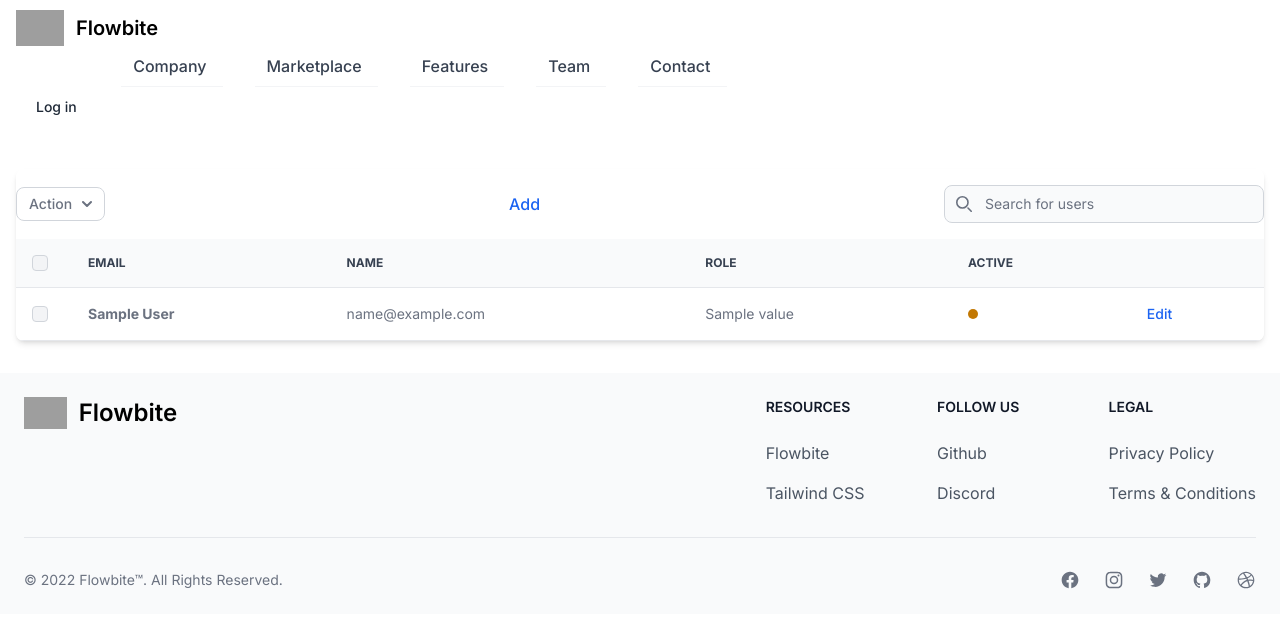
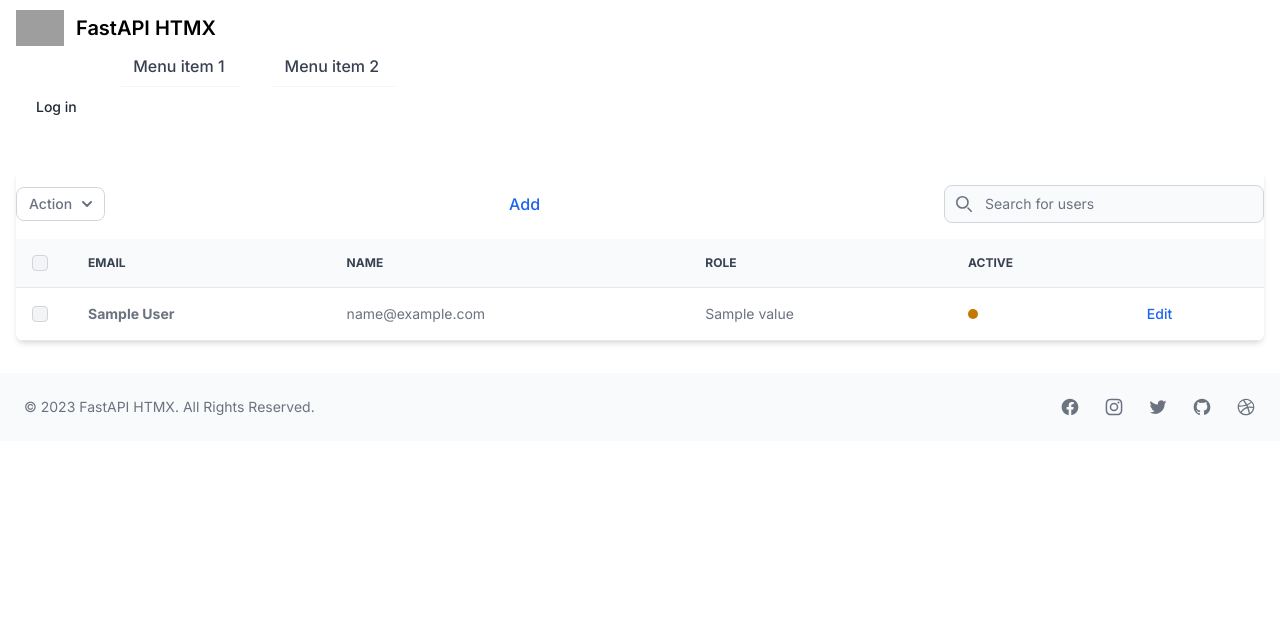
Before and after one commit to agalitsyn/fastapi-htmx, a Python web app: template src/templates/home.html in a window 1280 px wide. Shown: the top 628 px of the page. Run offline with Jinja, Linux system fonts and the light colour scheme; the template is opened without the code that fills it: most values are stand-ins (such as "Sample title", 1, 10 or a date in 2020); style sheets or scripts are compiled from the project's sources; some libraries are stand-ins or nearby versions; grey boxes are pictures that could not be loaded.

Commit message:
rename components folder

```diff
--- a/src/templates/components/base.html
+++ /dev/null
@@ -1,43 +0,0 @@
-<html lang="en">
-  <head>
-    <meta charset="utf-8" />
-    <meta name="viewport"
-          content="width=device-width, initial-scale=1.0, viewport-fit=cover" />
-    <title>{{ title }}</title>
-    <meta name="description"
-          content="Get started with a free landing page built with Tailwind CSS and the Flowbite Blocks system.">
-    <link rel="apple-touch-icon"
-          sizes="180x180"
-          href="{{ url_for('static', path='favicon/apple-touch-icon.png') }}" />
-    <link rel="icon"
-          type="image/png"
-          sizes="32x32"
-          href="{{ url_for('static', path='favicon/favicon-32x32.png') }}" />
-    <link rel="icon"
-          type="image/png"
-          sizes="16x16"
-          href="{{ url_for('static', path='favicon/favicon-16x16.png') }}" />
-    <link rel="manifest"
-          href="{{ url_for('static', path='favicon/site.webmanifest') }}" />
-    <link rel="stylesheet"
-          href="{{ url_for('static', path='css/main.css') }}"
-          type="text/css" />
-    <link rel="preconnect" href="https://fonts.googleapis.com" />
-    <link rel="preconnect" href="https://fonts.gstatic.com" crossorigin />
-    <link href="https://fonts.googleapis.com/css2?family=Inter:wght@100..900&display=swap"
-          rel="stylesheet" />
-    <link href="https://cdnjs.cloudflare.com/ajax/libs/flowbite/1.8.1/flowbite.min.css"
-          rel="stylesheet" />
-  </head>
-  <body>
-    {% block header %}
-      {% include "/components/header.html" %}
-    {% endblock %}
-    {% block content %}{% endblock %}
-    {% block footer %}
-      {% include "/components/footer.html" %}
-    {% endblock %}
-    <script src="https://cdnjs.cloudflare.com/ajax/libs/flowbite/1.8.1/flowbite.min.js"></script>
-    <script src="{{ url_for('static', path='js/htmx.min.js') }}"></script>
-  </body>
-</html>
--- a/src/templates/home.html
+++ b/src/templates/home.html
@@ -1,4 +1,5 @@
-{% extends "/components/base.html" %}
+{% extends "partials/base.html" %}
+
 {% block content %}
-  {% include "/components/user/table.html" %}
+  {% include "partials/user/table.html" %}
 {% endblock %}
--- /dev/null
+++ b/src/templates/partials/base.html
@@ -0,0 +1,43 @@
+<html lang="en">
+      <head>
+            <meta charset="utf-8" />
+            <meta name="viewport"
+                  content="width=device-width, initial-scale=1.0, viewport-fit=cover" />
+            <title>{{ title }}</title>
+            <meta name="description"
+                  content="Get started with a free landing page built with Tailwind CSS and the Flowbite Blocks system.">
+            <link rel="apple-touch-icon"
+                  sizes="180x180"
+                  href="{{ url_for('static', path='favicon/apple-touch-icon.png') }}" />
+            <link rel="icon"
+                  type="image/png"
+                  sizes="32x32"
+                  href="{{ url_for('static', path='favicon/favicon-32x32.png') }}" />
+            <link rel="icon"
+                  type="image/png"
+                  sizes="16x16"
+                  href="{{ url_for('static', path='favicon/favicon-16x16.png') }}" />
+            <link rel="manifest"
+                  href="{{ url_for('static', path='favicon/site.webmanifest') }}" />
+            <link rel="stylesheet"
+                  href="{{ url_for('static', path='css/main.css') }}"
+                  type="text/css" />
+            <link rel="preconnect" href="https://fonts.googleapis.com" />
+            <link rel="preconnect" href="https://fonts.gstatic.com" crossorigin />
+            <link href="https://fonts.googleapis.com/css2?family=Inter:wght@100..900&display=swap"
+                  rel="stylesheet" />
+            <link href="https://cdnjs.cloudflare.com/ajax/libs/flowbite/1.8.1/flowbite.min.css"
+                  rel="stylesheet" />
+      </head>
+      <body>
+            {% block header %}
+                  {% include "partials/header.html" %}
+            {% endblock %}
+            {% block content %}{% endblock %}
+            {% block footer %}
+                  {% include "partials/footer.html" %}
+            {% endblock %}
+            <script src="https://cdnjs.cloudflare.com/ajax/libs/flowbite/1.8.1/flowbite.min.js"></script>
+            <script src="{{ url_for('static', path='js/htmx.min.js') }}"></script>
+      </body>
+</html>
--- a/src/templates/components/footer.html
+++ b/src/templates/partials/footer.html
@@ -1,55 +1,8 @@
 <footer class="p-4 bg-gray-50 sm:p-6 dark:bg-gray-800">
   <div class="mx-auto max-w-screen-xl">
-    <div class="md:flex md:justify-between">
-      <div class="mb-6 md:mb-0">
-        <a href="https://flowbite.com" class="flex items-center">
-          <img src="https://flowbite.com/docs/images/logo.svg"
-               class="mr-3 h-8"
-               alt="FlowBite Logo" />
-          <span class="self-center text-2xl font-semibold whitespace-nowrap dark:text-white">Flowbite</span>
-        </a>
-      </div>
-      <div class="grid grid-cols-2 gap-8 sm:gap-6 sm:grid-cols-3">
-        <div>
-          <h2 class="mb-6 text-sm font-semibold text-gray-900 uppercase dark:text-white">Resources</h2>
-          <ul class="text-gray-600 dark:text-gray-400">
-            <li class="mb-4">
-              <a href="https://flowbite.com" class="hover:underline">Flowbite</a>
-            </li>
-            <li>
-              <a href="https://tailwindcss.com/" class="hover:underline">Tailwind CSS</a>
-            </li>
-          </ul>
-        </div>
-        <div>
-          <h2 class="mb-6 text-sm font-semibold text-gray-900 uppercase dark:text-white">Follow us</h2>
-          <ul class="text-gray-600 dark:text-gray-400">
-            <li class="mb-4">
-              <a href="https://github.com/themesberg/flowbite"
-                 class="hover:underline ">Github</a>
-            </li>
-            <li>
-              <a href="https://discord.gg/4eeurUVvTy" class="hover:underline">Discord</a>
-            </li>
-          </ul>
-        </div>
-        <div>
-          <h2 class="mb-6 text-sm font-semibold text-gray-900 uppercase dark:text-white">Legal</h2>
-          <ul class="text-gray-600 dark:text-gray-400">
-            <li class="mb-4">
-              <a href="#" class="hover:underline">Privacy Policy</a>
-            </li>
-            <li>
-              <a href="#" class="hover:underline">Terms &amp; Conditions</a>
-            </li>
-          </ul>
-        </div>
-      </div>
-    </div>
-    <hr class="my-6 border-gray-200 sm:mx-auto dark:border-gray-700 lg:my-8" />
     <div class="sm:flex sm:items-center sm:justify-between">
-      <span class="text-sm text-gray-500 sm:text-center dark:text-gray-400">© 2022 <a href="https://flowbite.com" class="hover:underline">Flowbite™</a>. All Rights Reserved.
-      </span>
+      <span class="text-sm text-gray-500 sm:text-center dark:text-gray-400">© 2023 <a href="https://flowbite.com" class="hover:underline">FastAPI HTMX</a>. All Rights Reserved.</span>
+
       <div class="flex mt-4 space-x-6 sm:justify-center sm:mt-0">
         <a href="#"
            class="text-gray-500 hover:text-gray-900 dark:hover:text-white">
--- a/src/templates/components/header.html
+++ b/src/templates/partials/header.html
@@ -5,7 +5,7 @@
         <img src="https://flowbite.com/docs/images/logo.svg"
              class="mr-3 h-6 sm:h-9"
              alt="Flowbite Logo" />
-        <span class="self-center text-xl font-semibold whitespace-nowrap dark:text-white">Flowbite</span>
+        <span class="self-center text-xl font-semibold whitespace-nowrap dark:text-white">FastAPI HTMX</span>
       </a>
       <div class="flex items-center lg:order-2">
         <a href="#"
@@ -42,23 +42,11 @@
           </li>
           <li>
             <a href="#"
-               class="block py-2 pr-4 pl-3 text-gray-700 border-b border-gray-100 hover:bg-gray-50 lg:hover:bg-transparent lg:border-0 lg:hover:text-primary-700 lg:p-0 dark:text-gray-400 lg:dark:hover:text-white dark:hover:bg-gray-700 dark:hover:text-white lg:dark:hover:bg-transparent dark:border-gray-700">Company</a>
+               class="block py-2 pr-4 pl-3 text-gray-700 border-b border-gray-100 hover:bg-gray-50 lg:hover:bg-transparent lg:border-0 lg:hover:text-primary-700 lg:p-0 dark:text-gray-400 lg:dark:hover:text-white dark:hover:bg-gray-700 dark:hover:text-white lg:dark:hover:bg-transparent dark:border-gray-700">Menu item 1</a>
           </li>
           <li>
             <a href="#"
-               class="block py-2 pr-4 pl-3 text-gray-700 border-b border-gray-100 hover:bg-gray-50 lg:hover:bg-transparent lg:border-0 lg:hover:text-primary-700 lg:p-0 dark:text-gray-400 lg:dark:hover:text-white dark:hover:bg-gray-700 dark:hover:text-white lg:dark:hover:bg-transparent dark:border-gray-700">Marketplace</a>
-          </li>
-          <li>
-            <a href="#"
-               class="block py-2 pr-4 pl-3 text-gray-700 border-b border-gray-100 hover:bg-gray-50 lg:hover:bg-transparent lg:border-0 lg:hover:text-primary-700 lg:p-0 dark:text-gray-400 lg:dark:hover:text-white dark:hover:bg-gray-700 dark:hover:text-white lg:dark:hover:bg-transparent dark:border-gray-700">Features</a>
-          </li>
-          <li>
-            <a href="#"
-               class="block py-2 pr-4 pl-3 text-gray-700 border-b border-gray-100 hover:bg-gray-50 lg:hover:bg-transparent lg:border-0 lg:hover:text-primary-700 lg:p-0 dark:text-gray-400 lg:dark:hover:text-white dark:hover:bg-gray-700 dark:hover:text-white lg:dark:hover:bg-transparent dark:border-gray-700">Team</a>
-          </li>
-          <li>
-            <a href="#"
-               class="block py-2 pr-4 pl-3 text-gray-700 border-b border-gray-100 hover:bg-gray-50 lg:hover:bg-transparent lg:border-0 lg:hover:text-primary-700 lg:p-0 dark:text-gray-400 lg:dark:hover:text-white dark:hover:bg-gray-700 dark:hover:text-white lg:dark:hover:bg-transparent dark:border-gray-700">Contact</a>
+               class="block py-2 pr-4 pl-3 text-gray-700 border-b border-gray-100 hover:bg-gray-50 lg:hover:bg-transparent lg:border-0 lg:hover:text-primary-700 lg:p-0 dark:text-gray-400 lg:dark:hover:text-white dark:hover:bg-gray-700 dark:hover:text-white lg:dark:hover:bg-transparent dark:border-gray-700">Menu item 2</a>
           </li>
         </ul>
       </div>
--- a/src/templates/components/user/table.html
+++ b/src/templates/partials/user/table.html
@@ -117,7 +117,7 @@
            class="fixed top-0 left-0 right-0 z-50 items-center justify-center hidden w-full p-4 overflow-x-hidden overflow-y-auto md:inset-0 h-[calc(100%-1rem)] max-h-full">
         <div class="relative w-full max-w-2xl max-h-full">
           <!-- Modal content -->
-          {% include "/components/user/form.html" %}
+          {% include "partials/user/form.html" %}
         </div>
       </div>
     </div>
```
Also changed, not shown: README.md, src/templates/partials/user/form.html (renamed from src/templates/components/user/form.html).
